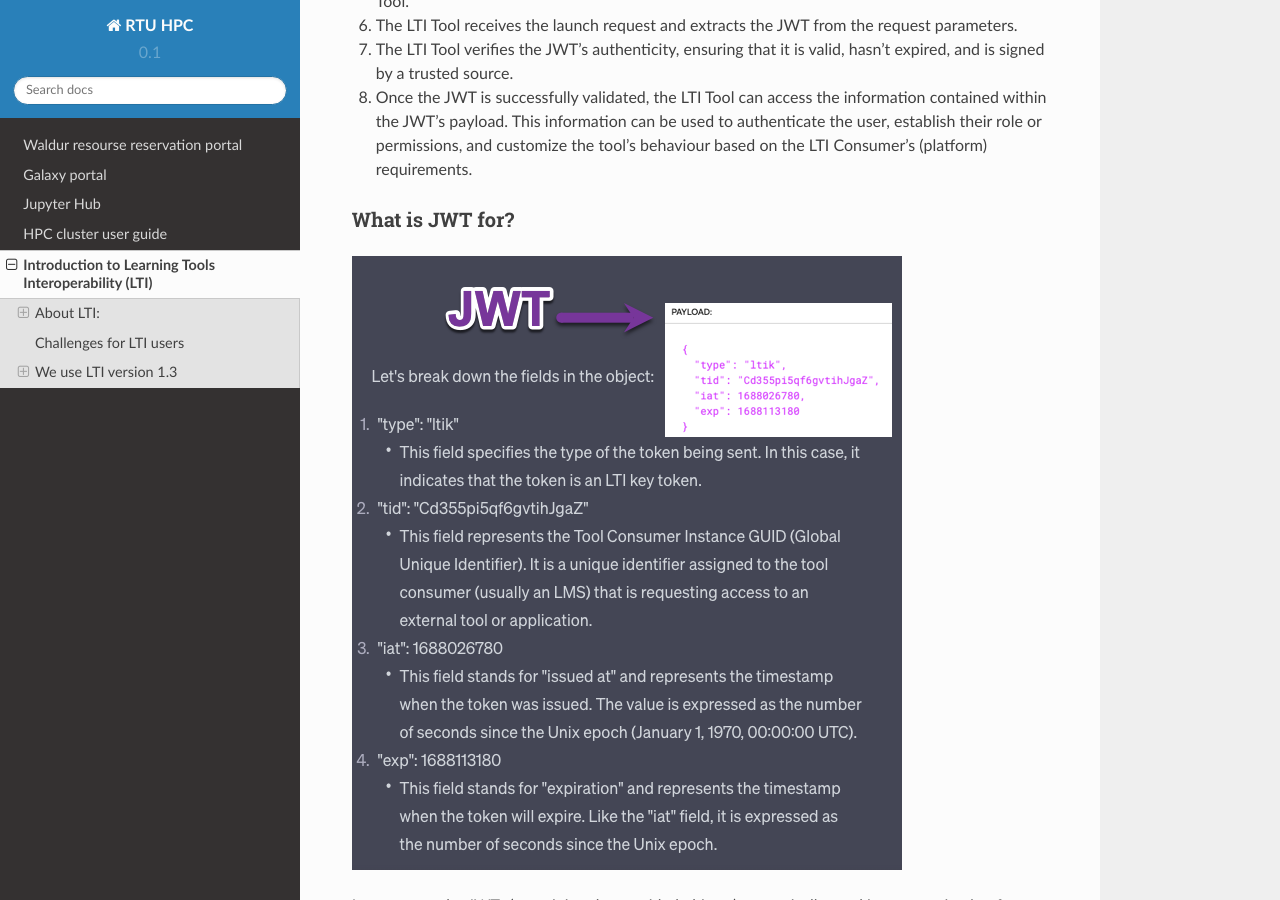
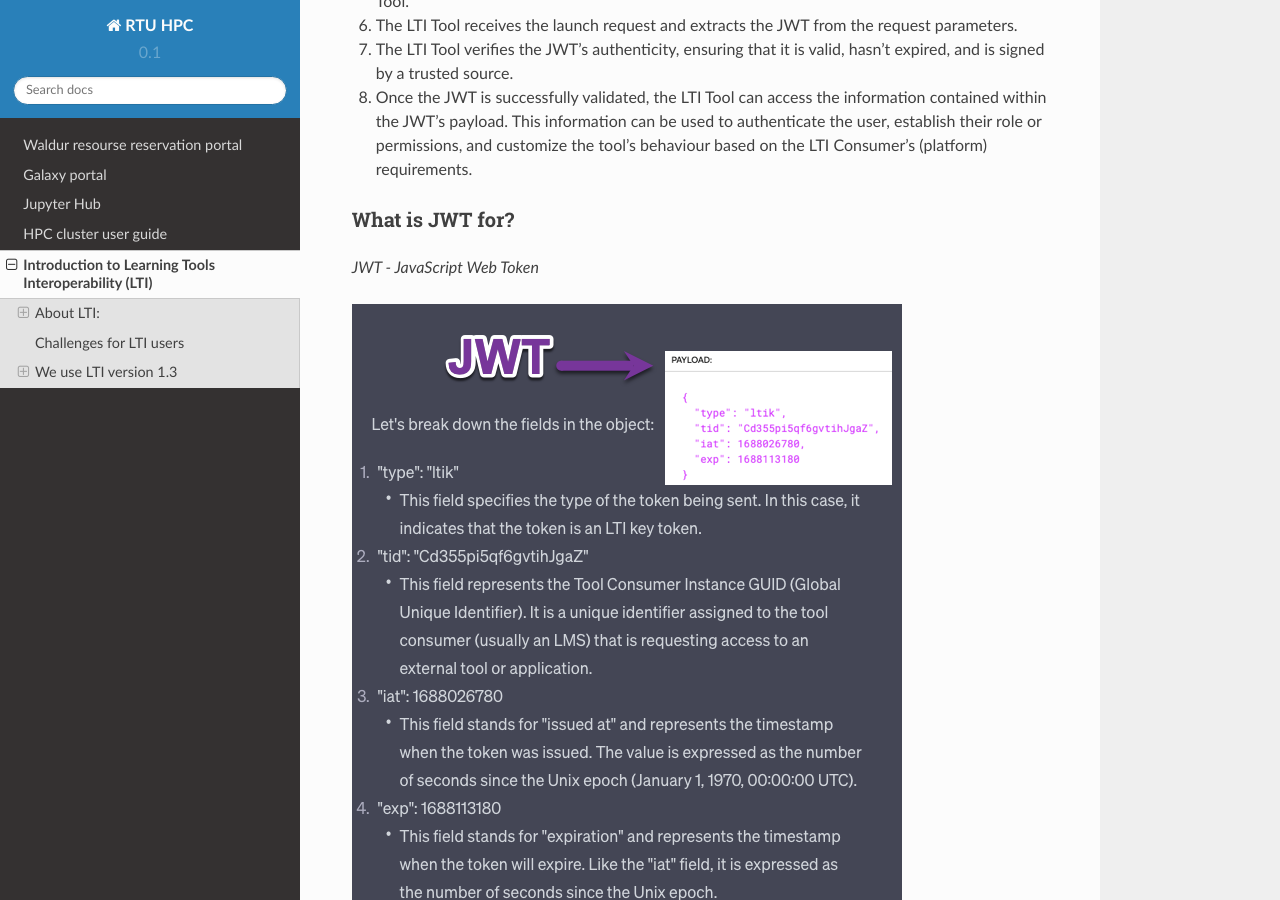
Before and after one commit to rtuhpc/hpc-platform, a Sphinx documentation site: the page built from doc/lti.md, in a window 1280 px wide and 900 px high, scrolled down 5750 px. Built offline with Sphinx 7.4.7 and the Read the Docs theme 2.0.0, drawn with Linux system fonts in a browser that asks for light colours.

Commit message:
Update lti.md

```diff
--- a/doc/lti.md
+++ b/doc/lti.md
@@ -92,6 +92,9 @@ The communication between the LTI Consumer (platform), browser, and LTI Tool gen
 8. Once the JWT is successfully validated, the LTI Tool can access the information contained within the JWT's payload. This information can be used to authenticate the user, establish their role or permissions, and customize the tool's behaviour based on the LTI Consumer's (platform) requirements.
 
 ### What is JWT for?
+
+*JWT - JavaScript Web Token*
+
 ![](./images/lti-05.png)
 
 In summary, the JWTs (containing the provided objects) are typically used in communication from the LTI Consumer (platform) to the LTI Tool as part of the launch process, allowing the LTI Tool to receive user context and permissions securely.
```
